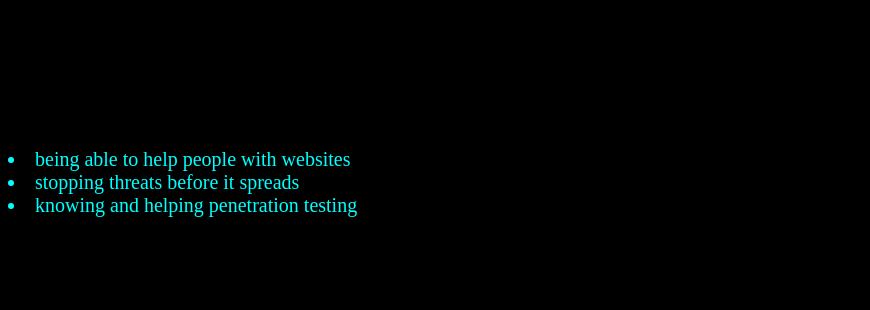
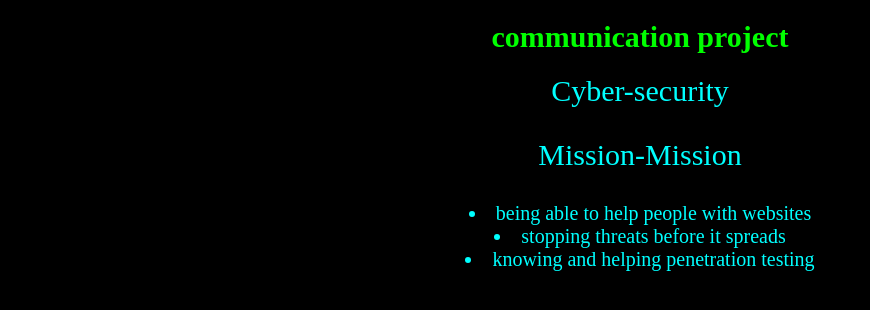
Before and after one commit to admin505admin505/communication-project, a PHP site: page / in a window 1280 px wide. Shown: the top 310 px of the page, without its empty margins (0-870 px from the left). Run offline with PHP 8.4, Linux system fonts and the light colour scheme.

Commit message:
Update style.css

```diff
--- a/style.css
+++ b/style.css
@@ -11,3 +11,15 @@ ui{
   color:cyan;
   font-size:20px;
 }
+
+header{
+  color:cyan;
+  text-align:center;
+  font-size:30px;
+}
+
+h1{
+  color:lime;
+  text-align:center;
+  font-size:30px;
+}
```
